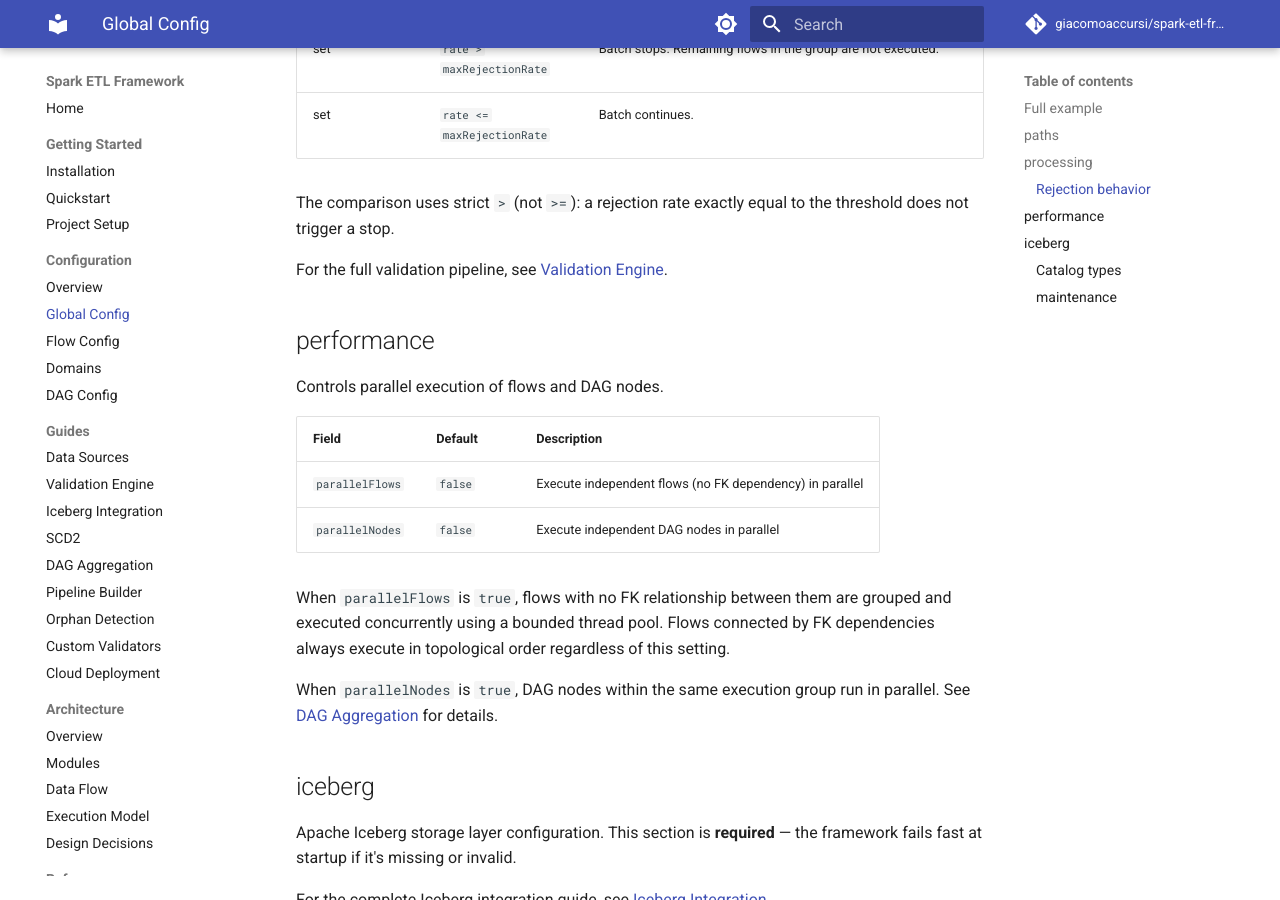
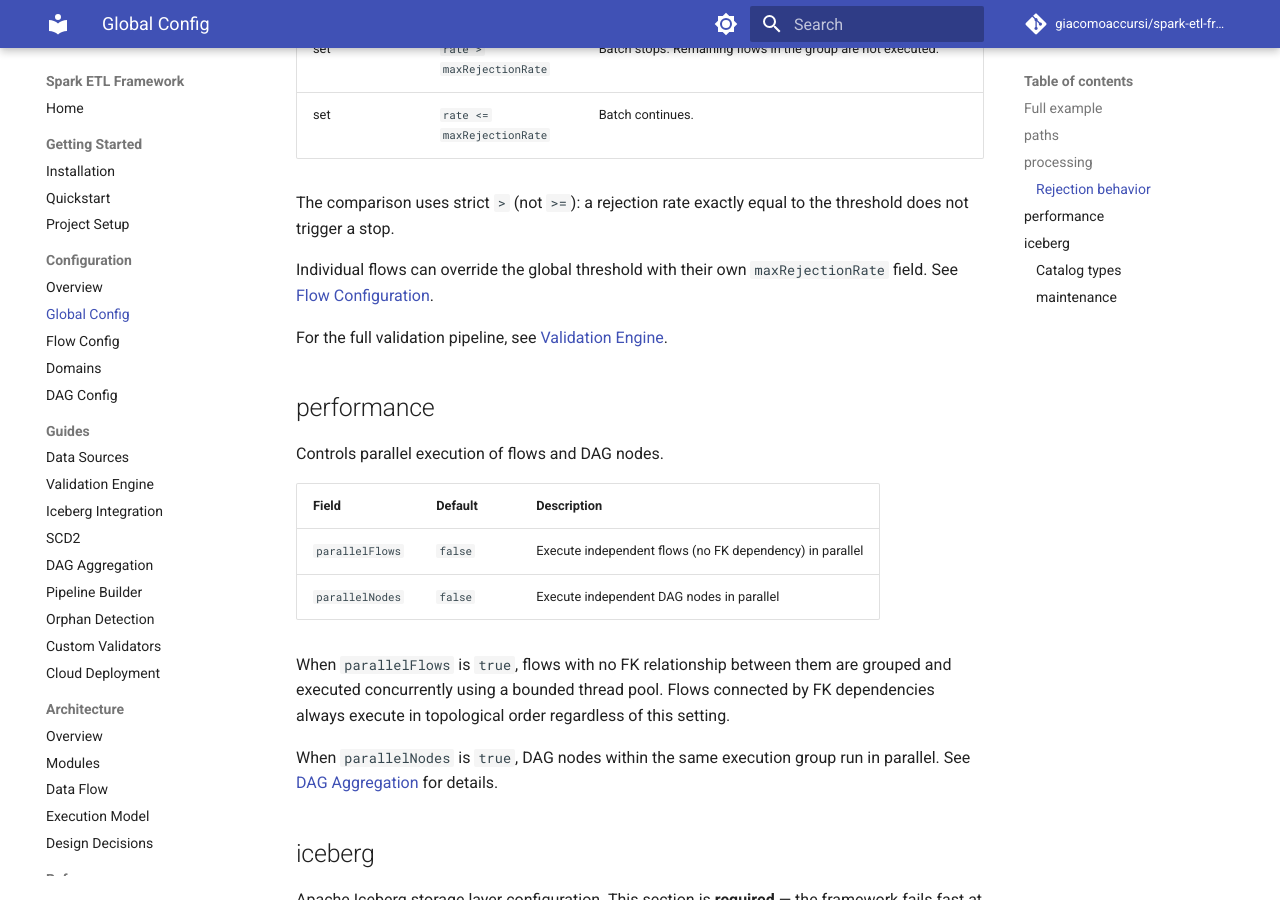
Before and after one commit to giacomoaccursi/Floe, an MkDocs documentation site: the page built from site-docs/configuration/global.md, in a window 1280 px wide and 900 px high, scrolled down 2104 px. Built offline with MkDocs 1.6.1 and Material for MkDocs 9.7.7, drawn with Linux system fonts in a browser that asks for light colours; comment, search, counter and statistics services are not loaded.

Commit message:
docs(config): document per-flow maxRejectionRate

```diff
--- a/site-docs/configuration/global.md
+++ b/site-docs/configuration/global.md
@@ -76,6 +76,8 @@ Controls batch execution and validation behavior. This entire section is optiona
 
 The comparison uses strict `>` (not `>=`): a rejection rate exactly equal to the threshold does not trigger a stop.
 
+Individual flows can override the global threshold with their own `maxRejectionRate` field. See [Flow Configuration](../configuration/flows.md).
+
 For the full validation pipeline, see [Validation Engine](../guides/validation.md).
 
 ## performance
```
Also changed, not shown: site-docs/configuration/flows.md (+1 -0 lines), site-docs/reference/config-reference.md (+1 -0 lines).
